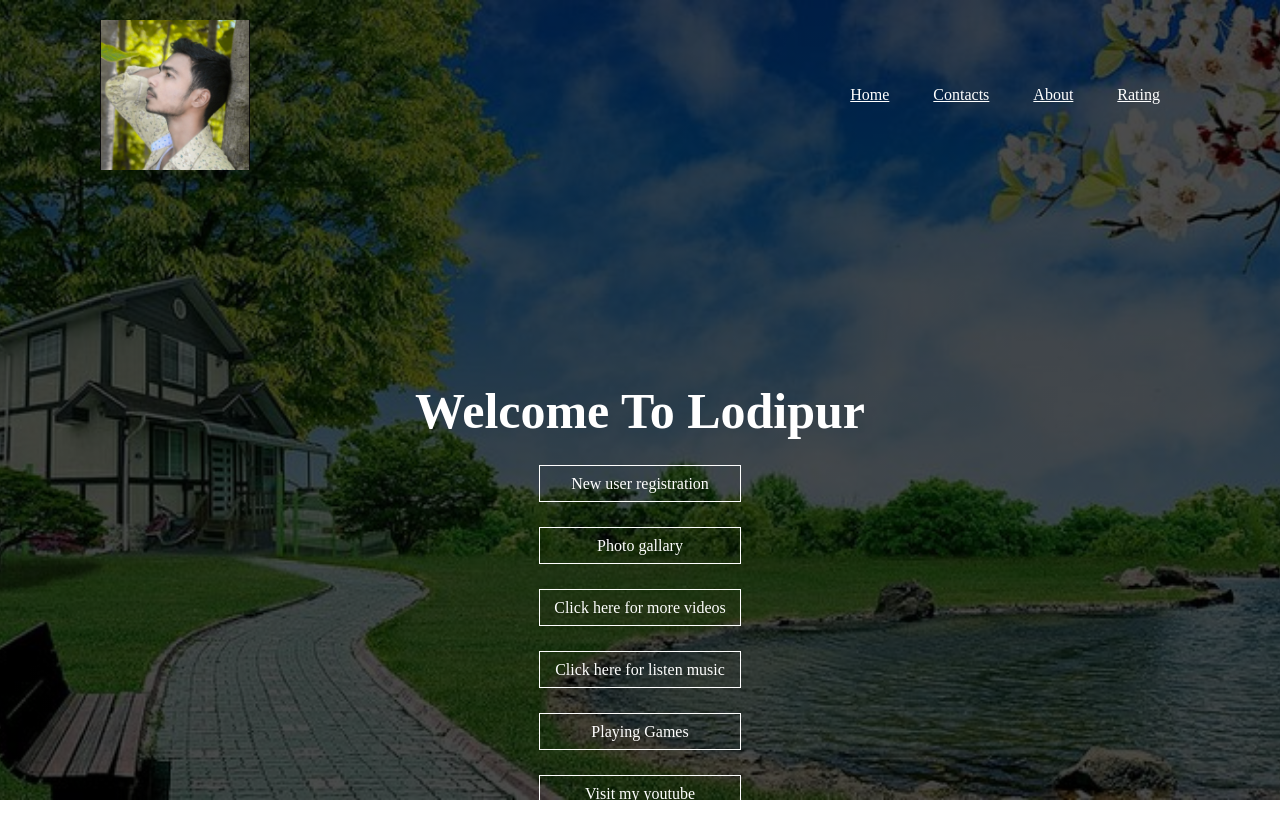
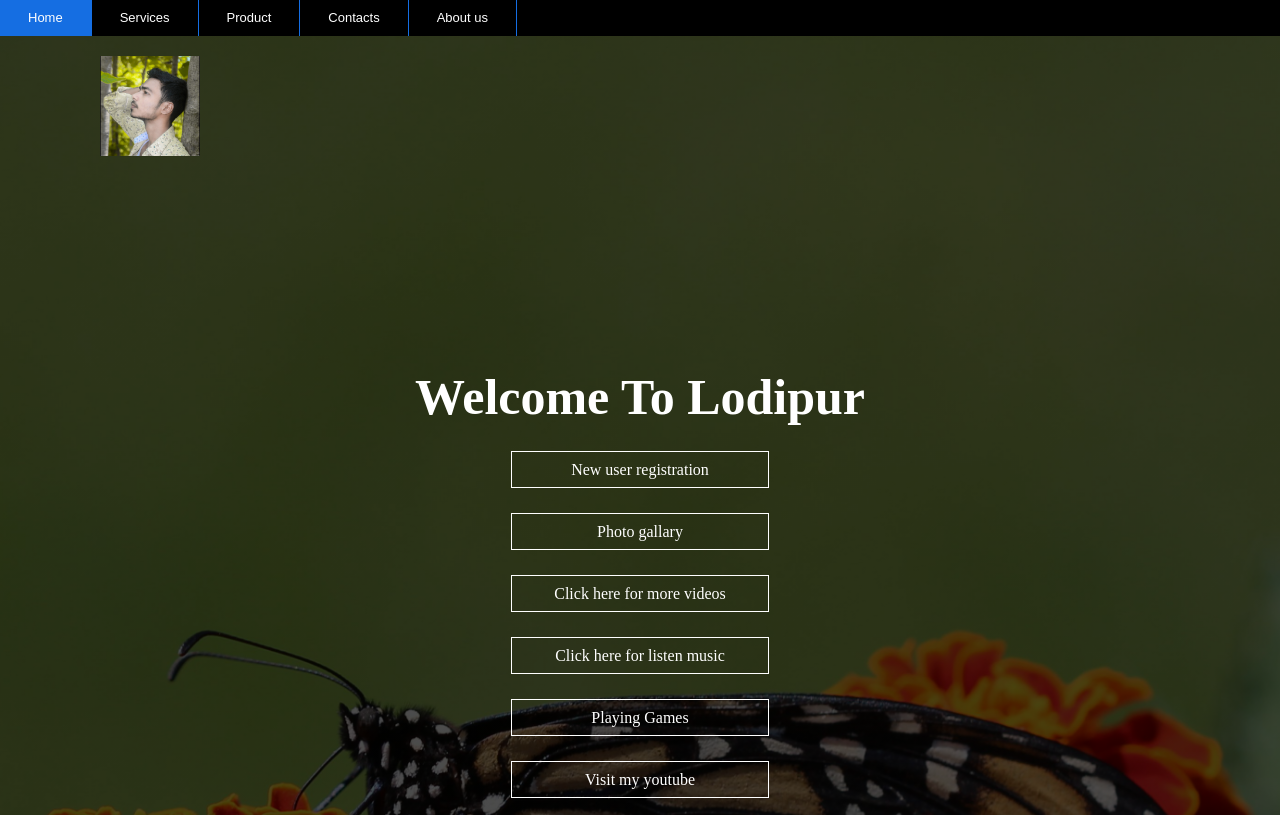
Before and after one commit to sachin2026-Web/ApnaLodipur.github.io, a plain HTML site: page index.html in a window 1280 px wide. Shown: the top 815 px of the page. Drawn offline with Linux system fonts and the light colour scheme.

Commit message:
i change background image

```diff
--- a/index.html
+++ b/index.html
@@ -6,15 +6,16 @@
         <link rel="stylesheet" href="style.css">
     </head>
     <body>
-        <div class="header">
+        <ul>
+            <li><a href="#">Home</a></li>
+            <li><a href="#">Services</a></li>
+            <li><a href="#">Product</a></li>
+            <li><a href="#">Contacts</a></li>
+            <li><a href="#">About us</a></li>
+        </ul>
             <nav>
                 <img src="p1.jpg">
-                    <ul>
-                        <li><a href="#" class="fun">Home</a></li>
-                        <li><a href="#" class="fun">Contacts</a></li>
-                        <li><a href="#" class="fun">About</a></li>
-                        <li><a href="#" class="fun">Rating</a></li>
-                    </ul>
+
             </nav>
             <div class="main-text">
                 <h1>Welcome To Lodipur</h1>
@@ -26,7 +27,5 @@
                 <a href="blank page.html" class="button">Playing Games</a>
                 <a href="https://www.youtube.com/@sachinyadavofficial110" class="button">Visit my youtube</a>
             </div>
-
-        </div>
     </body>
 </html>
--- a/style.css
+++ b/style.css
@@ -2,16 +2,16 @@
     margin: 0;
     padding: 0;
 }
-.header{
-    height: 100vh;
+body{
+    height: 200vh;
     width: 100%;
-    background:linear-gradient(rgba(0,0,0,0.7),rgba(0,0,0,0.7)), url(d1.jpeg);
+    background:linear-gradient(rgba(0,0,0,0.7),rgba(0,0,0,0.7)), url(d3.jpg);
     background-position: center;
     background-size: cover;
     color: #fff;
     overflow-x: hidden;
     position: relative;
-    overflow-y: visible;
+    overflow-y: hidden;
 }
 nav{
     display: flex;
@@ -20,18 +20,36 @@ nav{
 
 }
 nav img{
-    width: 150px;
+    width: 100px;
 }
-nav ul{
-    text-align: right;
-    display: inline;
+ul{
+    margin: 0;
+    padding: 0;
     list-style: none;
-    flex: 1;
+    height: 36px;
+    line-height: 36px;
+    background-color: #000;
+    font-family: Arial, Helvetica, sans-serif;
+    font-size: 13px;
+
 }
-nav ul li{
-    display: inline-block;
-    margin: 0 20px;
+li{
+    float: left;
+    border-right: 1px solid #156ee2;
+
 }
+a{
+    display: block;
+    padding: 0 28px;
+    color: #fff;
+    text-decoration: none;
+
+}
+a:hover,.active a{
+    background-color: #156ee2;
+    transition: 0.5s;
+}
+
 .main-text{
     margin: 15% auto;
     text-align: center;
@@ -54,27 +72,3 @@ nav ul li{
     color: #000;
     transition: 0.5s;
 }
-.bottom-img{
-    height: 250px;
-    width: 243%;
-    position: absolute;
-    bottom: 0;
-    opacity: 0.3;
-    animation: animate 8s linear infinite;
-
-}
-@keyframes animate{
-    0%{
-        left: 0;
-    }
-    100%{
-        left: -2000px;
-    }
-}
-.fun{
-    color: #fff;
-}
-.fun:hover{
-    background: #fff;
-    color: #000;
-    transition: 0.5s;
```
